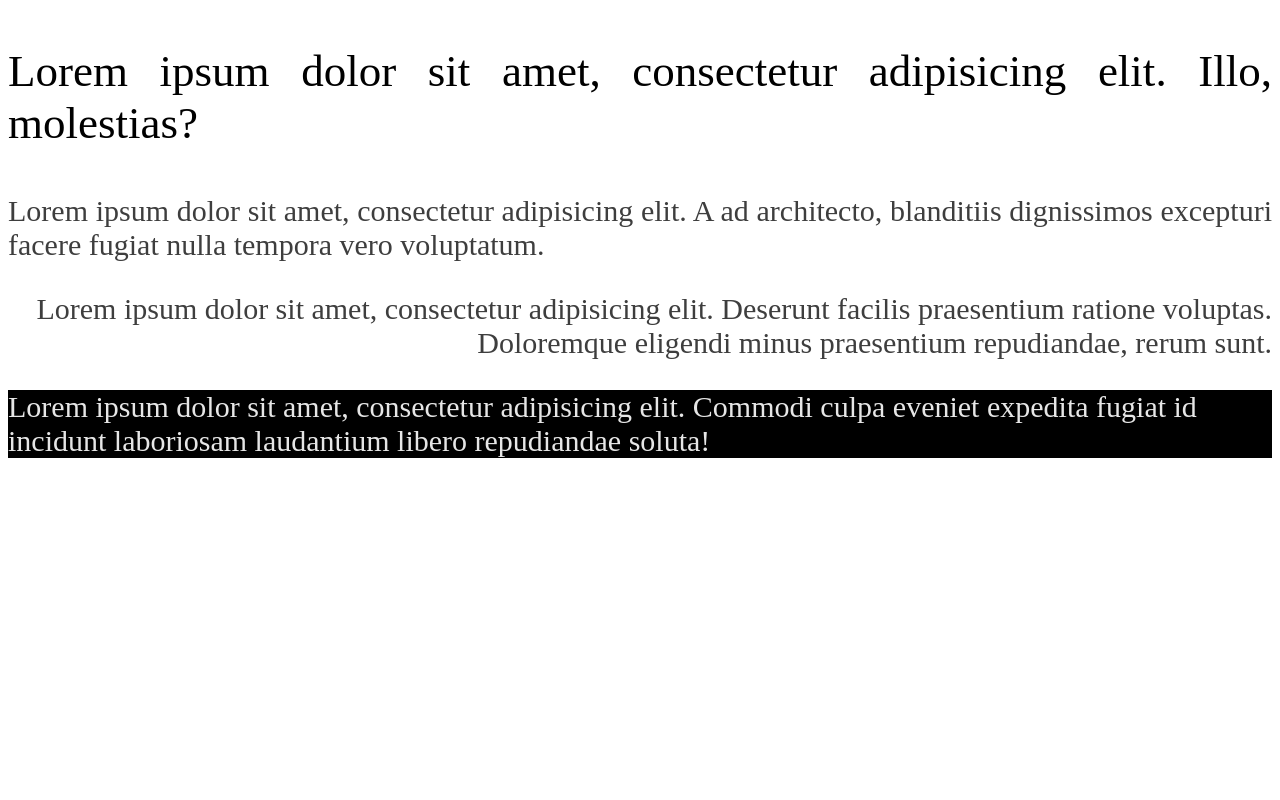
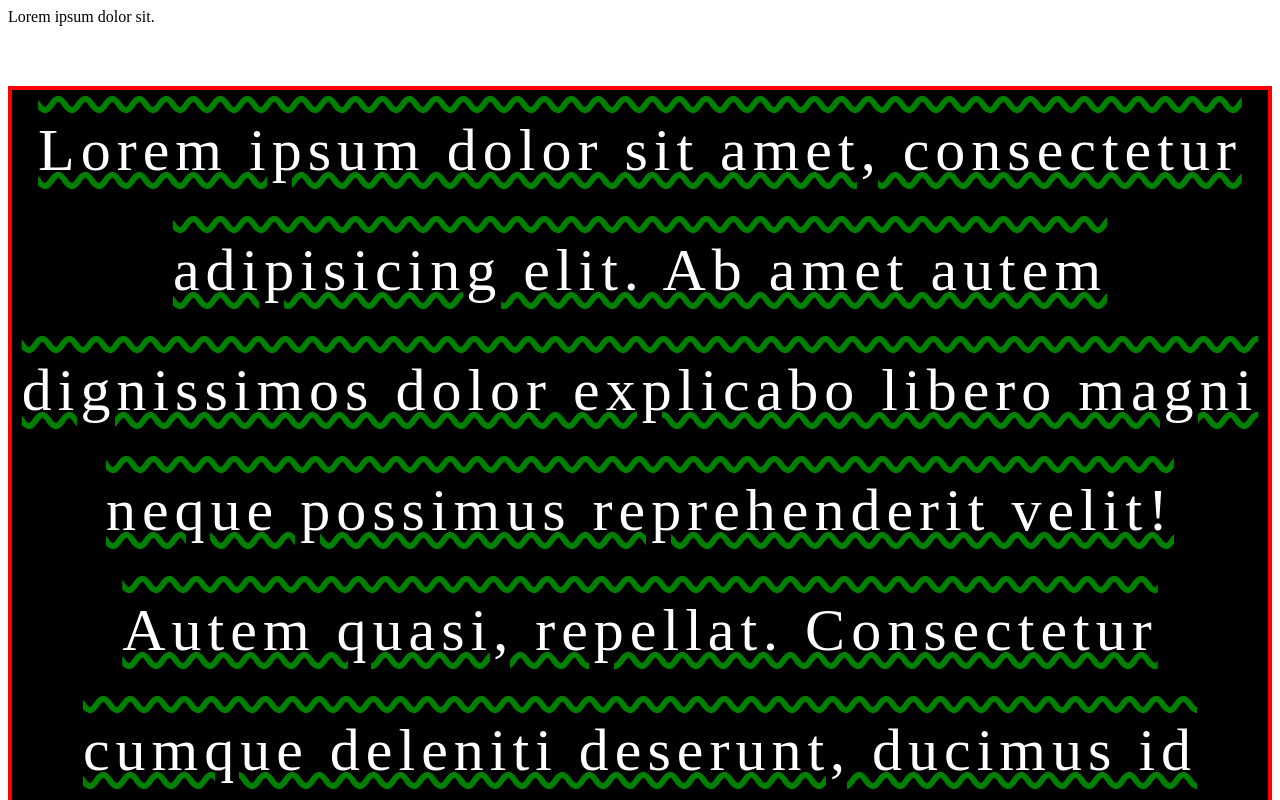
Before and after one commit to Sergluts1995/fd_css_text, a plain HTML site: page index.html in a window 1280 px wide. Shown: the top 800 px of the page. Drawn offline with Linux system fonts and the light colour scheme.

Commit message:
Add css text-properties examples

```diff
--- a/css/styles.css
+++ b/css/styles.css
@@ -1,19 +1,27 @@
-/*1*/
-p {
-    color: rgba(0, 0, 0, 1);
-    font-size: 45px;
-    text-align: justify;
+a{
+    color: inherit;
+    text-decoration: none;
 }
 
-/*10*/
-.test {
-    color: rgb(230, 230, 230);
-    font-size: 30px;
-    background-color: #000;
+p {
+    text-transform: unset;
+    text-decoration: underline overline wavy green;
+    /*text-decoration-line: underline;
+    text-decoration-style: dashed;
+    text-decoration-color: red;*/
+    text-align: center;
+    color: white;
+    direction: ltr;
+    font-size: 60px;
+    letter-spacing: 0.1em;
+    line-height: 2em;
+    background-color: black;
+    border: 4px solid red;
+    /*border-width: 4px;*/
+    /*border-style: solid;*/
+    /*border-color: red;*/
 }
 
-/*11*/
-p.test {
-    color: #3e3e3e;
-    background-color: transparent;
+button {
+    text-transform: none;
 }
--- a/index.html
+++ b/index.html
@@ -6,12 +6,15 @@
     <link rel="stylesheet" href="./css/styles.css">
 </head>
 <body>
-<p>Lorem ipsum dolor sit amet, consectetur adipisicing elit. Illo, molestias?</p>
-<p class="test">Lorem ipsum dolor sit amet, consectetur adipisicing elit. A ad architecto, blanditiis dignissimos
-    excepturi facere
-    fugiat nulla tempora vero voluptatum.</p>
-<p style="text-align: right" class="test">Lorem ipsum dolor sit amet, consectetur adipisicing elit. Deserunt facilis praesentium ratione voluptas. Doloremque
-    eligendi minus praesentium repudiandae, rerum sunt.</p>
-<div class="test">Lorem ipsum dolor sit amet, consectetur adipisicing elit. Commodi culpa eveniet expedita fugiat id incidunt laboriosam laudantium libero repudiandae soluta!</div>
+<a href="#">Lorem ipsum dolor sit.</a>
+<p>Lorem ipsum dolor sit amet, consectetur adipisicing elit. Ab amet autem dignissimos dolor explicabo libero magni
+    neque possimus reprehenderit velit! Autem quasi, repellat. Consectetur cumque deleniti deserunt, ducimus id magnam
+    molestiae odit officiis quo vero! Ab accusantium, alias aperiam blanditiis delectus dicta hic in laudantium nam odio
+    odit officia quaerat ut? Dolore ducimus facilis, fugiat illo impedit, in ipsum iusto maiores maxime minus, provident
+    quae quasi totam ullam velit! Aut debitis deleniti dicta dolor enim illum ipsam maxime neque obcaecati officia, quas
+    quos, tempora temporibus. A ad amet autem eius, eum fuga, ipsa laudantium quibusdam ratione rem repellendus totam
+    unde?</p>
+<button>loGIn</button>
+
 </body>
 </html>
```
